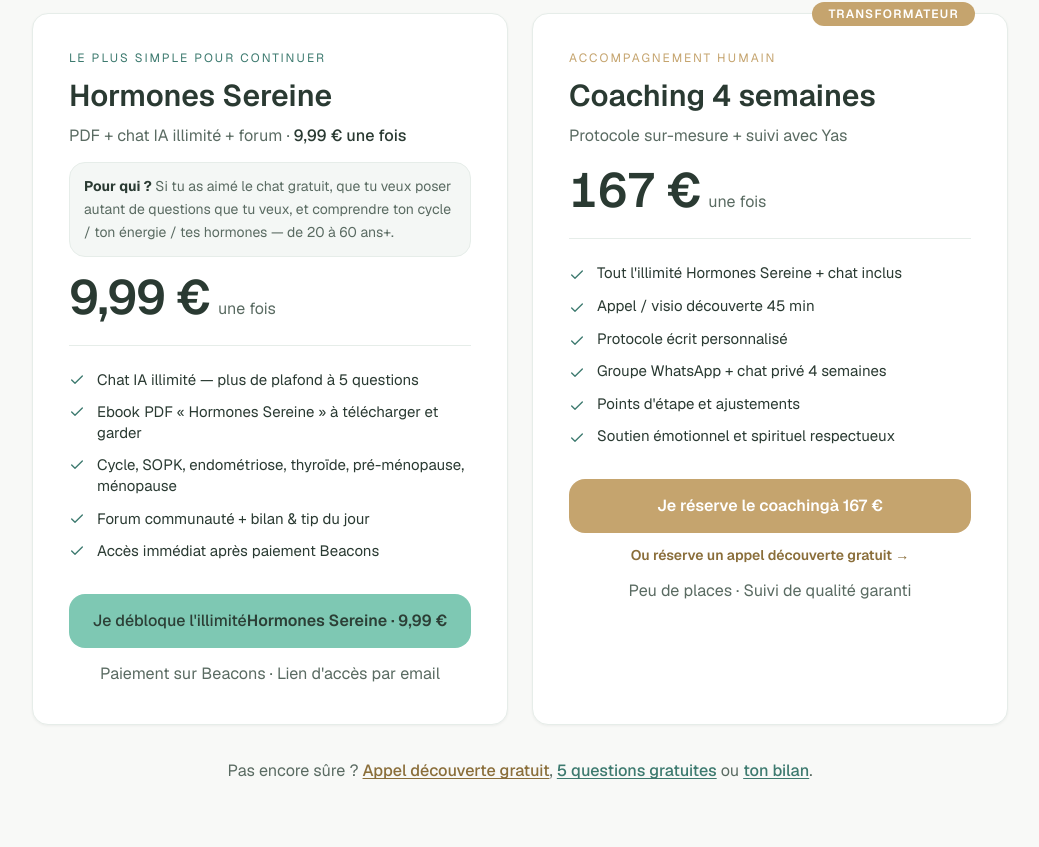
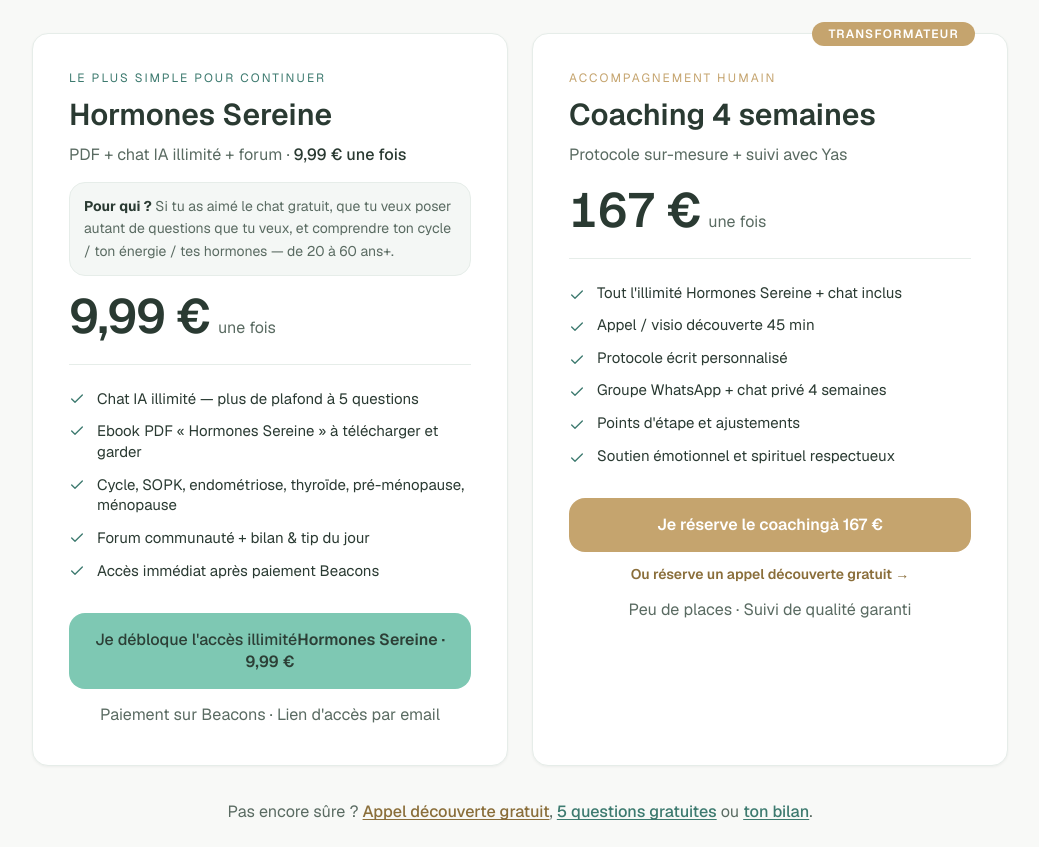
Before and after one commit to bounazouyasmina-arch/natura-bio-by-yas, a Next.js app: page / in a window 1280 px wide. Shown: the part 6808-7655 px from the top of the page, without its empty margins (120-1159 px from the left). Built offline with nearby package versions, Linux system fonts and the light colour scheme.

Commit message:
fix: espace manquant sur boutons debloquer illimite

```diff
--- a/app/espace/page.tsx
+++ b/app/espace/page.tsx
@@ -1596,7 +1596,7 @@ function EspaceContent() {
                       rel="noopener noreferrer"
                       className="btn-primary inline-block px-6 py-3.5 rounded-2xl font-semibold text-sm text-center"
                     >
-                      Débloquer l&apos;illimité — 9,99 €
+                      Débloquer l&apos;accès illimité · 9,99&nbsp;€
                     </a>
                     <a
                       href={BEACONS_DISCOVERY_CALL_LINK}
--- a/app/page.tsx
+++ b/app/page.tsx
@@ -590,7 +590,7 @@ export default function NaturaBioByYasLanding() {
                 rel="noopener noreferrer"
                 className="btn-primary w-full rounded-2xl py-3 px-3 font-semibold flex items-center justify-center gap-2 text-sm leading-snug text-center"
               >
-                Débloquer l&apos;illimité — 9,99 € <ArrowRight className="h-4 w-4 shrink-0" />
+                Débloquer l&apos;accès illimité{' · '}9,99&nbsp;€ <ArrowRight className="h-4 w-4 shrink-0" />
               </a>
               <p className="text-center text-[11px] mt-2 text-[#5A6B62]">Paiement sécurisé sur Beacons</p>
             </div>
@@ -709,8 +709,8 @@ export default function NaturaBioByYasLanding() {
               rel="noopener noreferrer"
               className="btn-primary w-full rounded-2xl font-semibold text-sm sm:text-base text-center px-4 py-3.5 sm:py-4 leading-snug flex flex-col sm:block items-center justify-center gap-0.5"
             >
-              <span>Je débloque l&apos;illimité</span>
-              <span className="font-semibold">Hormones Sereine · 9,99 €</span>
+              <span>Je débloque l&apos;accès illimité</span>
+              <span className="font-semibold">Hormones Sereine · 9,99&nbsp;€</span>
             </a>
             <p className="text-center text-[11px] sm:text-xs mt-3 text-[#5A6B62] leading-relaxed px-1">
               Paiement sur Beacons · Lien d&apos;accès par email
```
